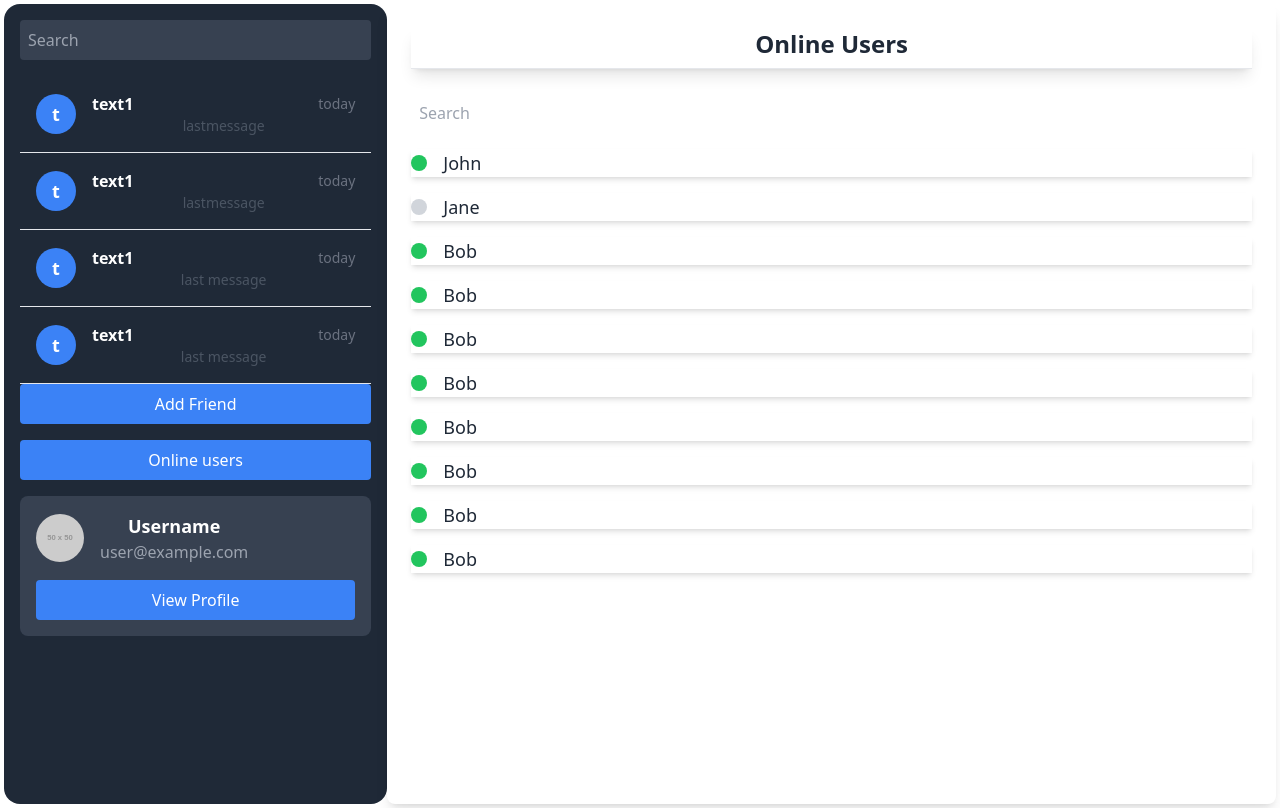
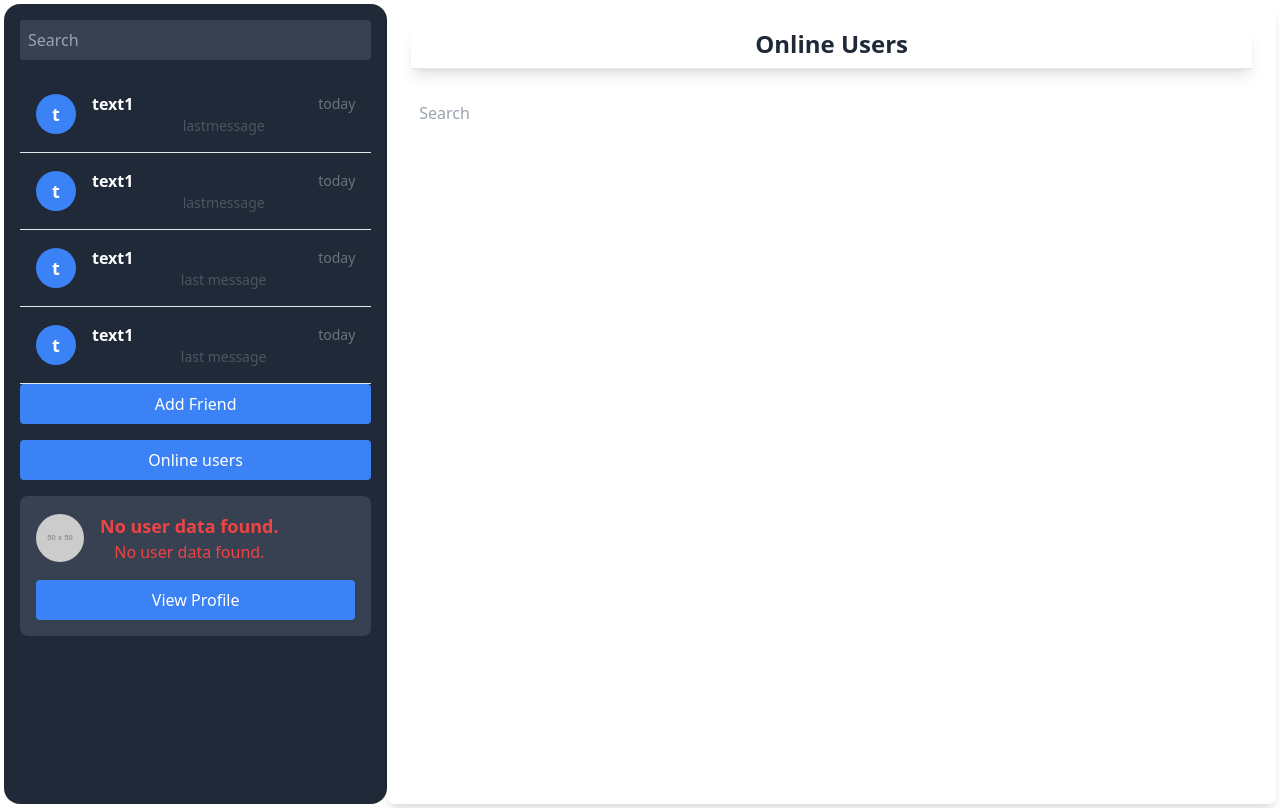
Before and after one commit to deepak9285/Real-time-chatApp, a React (Create React App) app in the folder frontend/: page /app/groups in a window 1280 px wide. Built offline with nearby package versions, Linux system fonts and the light colour scheme.

Commit message:
done authentication

```diff
--- a/frontend/src/components/GroupUser.js
+++ b/frontend/src/components/GroupUser.js
@@ -1,68 +1,25 @@
-import React from "react";
+import React, { useEffect, useState } from "react";
 
 function GroupUser() {
-  const users = [
-    {
-      id: 1,
-      name: "John",
-      age: 25,
-      isOnline: true,
-    },
-    {
-      id: 2,
-      name: "Jane",
-      age: 30,
-      isOnline: false,
-    },
-    {
-      id: 3,
-      name: "Bob",
-      age: 35,
-      isOnline: true,
-    },
-    {
-      id: 3,
-      name: "Bob",
-      age: 35,
-      isOnline: true,
-    },
-    {
-      id: 3,
-      name: "Bob",
-      age: 35,
-      isOnline: true,
-    },
-    {
-      id: 3,
-      name: "Bob",
-      age: 35,
-      isOnline: true,
-    },
-    {
-      id: 3,
-      name: "Bob",
-      age: 35,
-      isOnline: true,
-    },
-    {
-      id: 3,
-      name: "Bob",
-      age: 35,
-      isOnline: true,
-    },
-    {
-      id: 3,
-      name: "Bob",
-      age: 35,
-      isOnline: true,
-    },
-    {
-      id: 3,
-      name: "Bob",
-      age: 35,
-      isOnline: true,
-    },
-  ];
+  const[users,setusers]=useState([]);
+  useEffect(()=>{
+    const storedUser=localStorage.getItem('userData');
+    if(storedUser){
+      try{
+      const parsedData=JSON.parse(storedUser);
+      if(Array.isArray(parsedData)){
+        setusers(parsedData);
+      }
+      else{
+        console.error("Stored data is not array");
+      }
+    }
+    catch(error){
+      console.log("Failed to parse stored user",error);
+    }
+
+    }
+  },[]);
 
   return (
     <div className="p-6 bg-white rounded-lg shadow-lg w-[70%]  mx-auto">
@@ -77,7 +34,7 @@ function GroupUser() {
         />
       </div>
       <ul className="space-y-4">
-        {users.map((user, index) => (
+        {users.length>0?users.map((user, index) => (
           <li key={index} className="flex hover:bg-slate-200 hover:cursor-pointer shadow-md items-center space-x-4">
             <div
               className={`w-4 h-4 rounded-full ${
@@ -86,7 +43,7 @@ function GroupUser() {
             ></div>
             <p className="text-lg text-gray-800">{user.name}</p>
           </li>
-        ))}
+        )):" "}
       </ul>
     </div>
   );
--- a/frontend/src/components/Sidearea.js
+++ b/frontend/src/components/Sidearea.js
@@ -2,8 +2,20 @@ import React, { useState } from "react";
 import { CgProfile } from "react-icons/cg";
 import ConversationItem from "./ConversationItem";
 import { useNavigate } from "react-router";
+import { useEffect } from "react";
 
 function Sidearea() {
+  const [user, setuser] = useState(null);
+  useEffect(() => {
+    const currentUserEmail = localStorage.getItem("currentUserEmail");
+    if (currentUserEmail) {
+      const storedUsers = JSON.parse(localStorage.getItem("userData")) || [];
+      const loggedInUser = storedUsers.find(user => user.email === currentUserEmail);
+      if (loggedInUser) {
+        setuser(loggedInUser);
+      }
+    }
+  }, []);
 
   const [conversations, setconversations] = useState([
     {
@@ -27,7 +39,7 @@ function Sidearea() {
       timeStamp: "today",
     },
   ]);
-  const navigate=useNavigate();
+  const navigate = useNavigate();
   return (
     <div className="w-[30vw]  bg-gray-800 rounded-2xl text-white h-screen p-4">
       <div className="flex flex-col">
@@ -44,7 +56,7 @@ function Sidearea() {
         <div>
           {conversations.map((conversation) => {
             return (
-              <ConversationItem key={conversation.id} props={conversation}  />
+              <ConversationItem key={conversation.id} props={conversation} />
             );
           })}
         </div>
@@ -54,7 +66,10 @@ function Sidearea() {
         </button>
       </div>
       <div>
-      <button className="w-full p-2 mt-4 mb-4 bg-blue-500 rounded hover:bg-blue-400" onClick={()=>navigate("groups")}>
+        <button
+          className="w-full p-2 mt-4 mb-4 bg-blue-500 rounded hover:bg-blue-400"
+          onClick={() => navigate("groups")}
+        >
           Online users
         </button>
       </div>
@@ -67,8 +82,21 @@ function Sidearea() {
             className="w-12 h-12 rounded-full"
           />
           <div>
-            <h3 className="text-lg font-semibold">Username</h3>
-            <p className="text-gray-400">user@example.com</p>
+            <h3 className="text-lg font-semibold">
+              {" "}
+              {user ? (
+                <p className="text-center text-white">{user.name}</p>
+
+              ) : (
+                <p className="text-center text-red-500">No user data found.</p>
+              )}
+            </h3>
+            {user ? (
+                <p className="text-center text-white">{user.email}</p>
+
+              ) : (
+                <p className="text-center text-red-500">No user data found.</p>
+              )}
           </div>
         </div>
         <div className="">
--- a/frontend/src/components/Signup.js
+++ b/frontend/src/components/Signup.js
@@ -1,103 +1,5 @@
-// import React, { useState } from "react";
-// import axios from "axios";
 
-// function Signup() {
-//   const [username, setUsername] = useState("");
-//   const [email, setEmail] = useState("");
-//   const [password, setPassword] = useState("");
-
-//   const handleSubmit = (e) => {
-//     e.preventDefault();
-//     // Handle signup logic here
-//     console.log("Username:", username);
-//     console.log("Email:", email);
-//     console.log("Password:", password);
-//   };
-//   const signuphandler=async()=>{
-//     try{
-//       const config={
-//         headers:{
-//           "Content-type":"application/json",
-//         },
-//       };
-//       const response=await axios.post("http://localhost:8080/user/signup",data,config);
-//       console.log(response);
-//     }
-//     catch(error){
-
-//     }
-//   }
-
-//   return (
-//     <div className="h-screen w-screen flex items-center justify-center bg-gray-300">
-//       <div className="bg-white p-8 rounded-lg shadow-md w-[50%] h-[60%]">
-//         <h2 className="text-2xl font-bold text-center text-gray-800 mb-6">
-//           Sign Up
-//         </h2>
-//         <form onSubmit={handleSubmit} className="space-y-6">
-
-//           <div>
-//             <label
-//               htmlFor="email"
-//               className="block text-sm font-medium text-gray-700"
-//             >
-//               Name
-//             </label>
-//             <input
-//               type="text"
-//               id="name"
-//               onChange={(e) => setEmail(e.target.value)}
-//               required
-//               className="mt-1 p-2 w-full border border-gray-300 rounded-md shadow-sm focus:outline-none focus:ring-2 focus:ring-blue-500"
-//             />
-//           </div>
-//           <div>
-//             <label
-//               htmlFor="email"
-//               className="block text-sm font-medium text-gray-700"
-//             >
-//               Email address
-//             </label>
-//             <input
-//               type="email"
-//               id="email"
-//               value={email}
-//               onChange={(e) => setEmail(e.target.value)}
-//               required
-//               className="mt-1 p-2 w-full border border-gray-300 rounded-md shadow-sm focus:outline-none focus:ring-2 focus:ring-blue-500"
-//             />
-//           </div>
-//           <div>
-//             <label
-//               htmlFor="password"
-//               className="block text-sm font-medium text-gray-700"
-//             >
-//               Password
-//             </label>
-//             <input
-//               type="password"
-//               id="password"
-//               value={password}
-//               onChange={(e) => setPassword(e.target.value)}
-//               required
-//               className="mt-1 p-2 w-full border border-gray-300 rounded-md shadow-sm focus:outline-none focus:ring-2 focus:ring-blue-500"
-//             />
-//           </div>
-//           <button
-//             type="submit"
-//             className="w-full py-2 px-4 bg-blue-500 text-white rounded-lg hover:bg-blue-600 focus:outline-none focus:ring-2 focus:ring-blue-500"
-//           >
-//             Sign Up
-//           </button>
-//         </form>
-//       </div>
-//     </div>
-//   );
-// }
-
-// export default Signup;
 import React, { useState } from "react";
-import axios from "axios";
 
 function Signup() {
   const [name, setName] = useState("");
@@ -106,19 +8,30 @@ function Signup() {
   const [error, setError] = useState(null);
   const [success, setSuccess] = useState(null);
 
+  const signupHandler = async (e) => {
+    e.preventDefault(); // Prevents form submission and page reload
+    setError(null);
+    setSuccess(null);
 
-  const signupHandler = async () => {
     try {
-      const config = {
+      const response = await fetch("http://localhost:8080/users/signup", {
+        method: "POST",
         headers: {
-          "Content-type": "application/json",
+          "Content-Type": "application/json",
         },
-      };
-      const data = { name, email, password };
-      const response = await axios.post("http://localhost:8080/user/signup", data, config);
-      console.log(response);
-      setSuccess("User created successfully");
-      setError(null);
+        body: JSON.stringify({ email, name, password }),
+      });
+
+      if (!response.ok) {
+        throw new Error("Signup failed");
+      }
+
+      const result = await response.json();
+
+      setSuccess("User created successfully!");
+      setName("");
+      setEmail("");
+      setPassword("");
     } catch (error) {
       console.error(error);
       setError("Failed to create user");
@@ -132,7 +45,7 @@ function Signup() {
         <h2 className="text-2xl font-bold text-center text-gray-800 mb-6">
           Sign Up
         </h2>
-        <form  className="space-y-6">
+        <form className="space-y-6" onSubmit={signupHandler}>
           <div>
             <label
               htmlFor="name"
```
Also changed, not shown: frontend/src/components/Login.js (+94 -14 lines), 1 other file (tests, documents, lock files or other folders).
